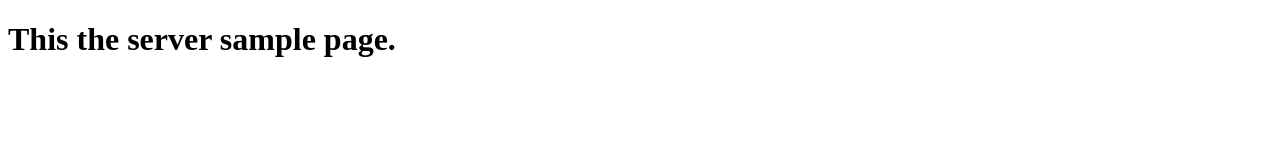
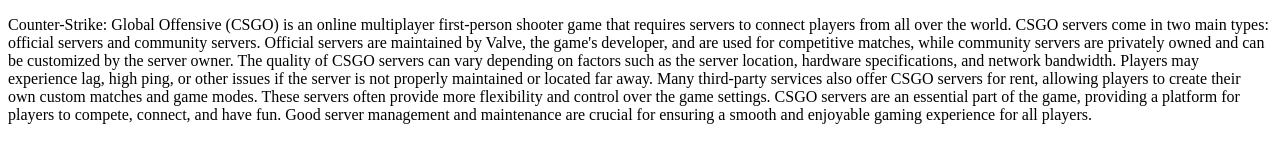
Before and after one commit to MuhammadTayyab518/fastdl, a plain HTML site: page index.html in a window 1280 px wide. Drawn offline with Linux system fonts and the light colour scheme.

Commit message:
Update index.html

```diff
--- a/index.html
+++ b/index.html
@@ -7,7 +7,19 @@
     <meta name="viewport" content="width=device-width, initial-scale=1.0">
     <title>Document</title>
 </head>
-<h1>This the server sample page.</h1>
+<p> Counter-Strike: Global Offensive (CSGO) is an online multiplayer first-person shooter game that requires servers to connect players from all over the world.
+
+CSGO servers come in two main types: official servers and community servers. Official servers are maintained by Valve, the game's developer, and are used for competitive matches, while community servers are privately owned and can be customized by the server owner.
+
+The quality of CSGO servers can vary depending on factors such as the server location, hardware specifications, and network bandwidth. Players may experience lag, high ping, or other issues if the server is not properly maintained or located far away.
+
+Many third-party services also offer CSGO servers for rent, allowing players to create their own custom matches and game modes. These servers often provide more flexibility and control over the game settings.
+
+CSGO servers are an essential part of the game, providing a platform for players to compete, connect, and have fun. Good server management and maintenance are crucial for ensuring a smooth and enjoyable gaming experience for all players.
+    </p>
+
+
+
 
 <body>
 
```
